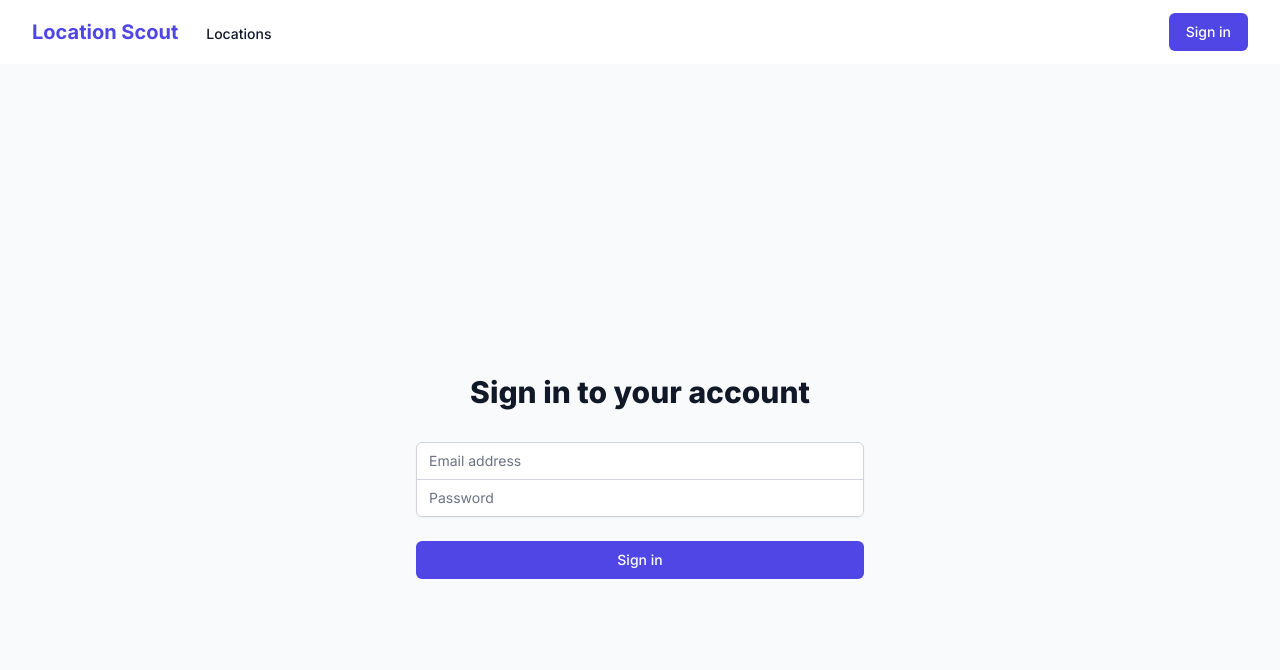
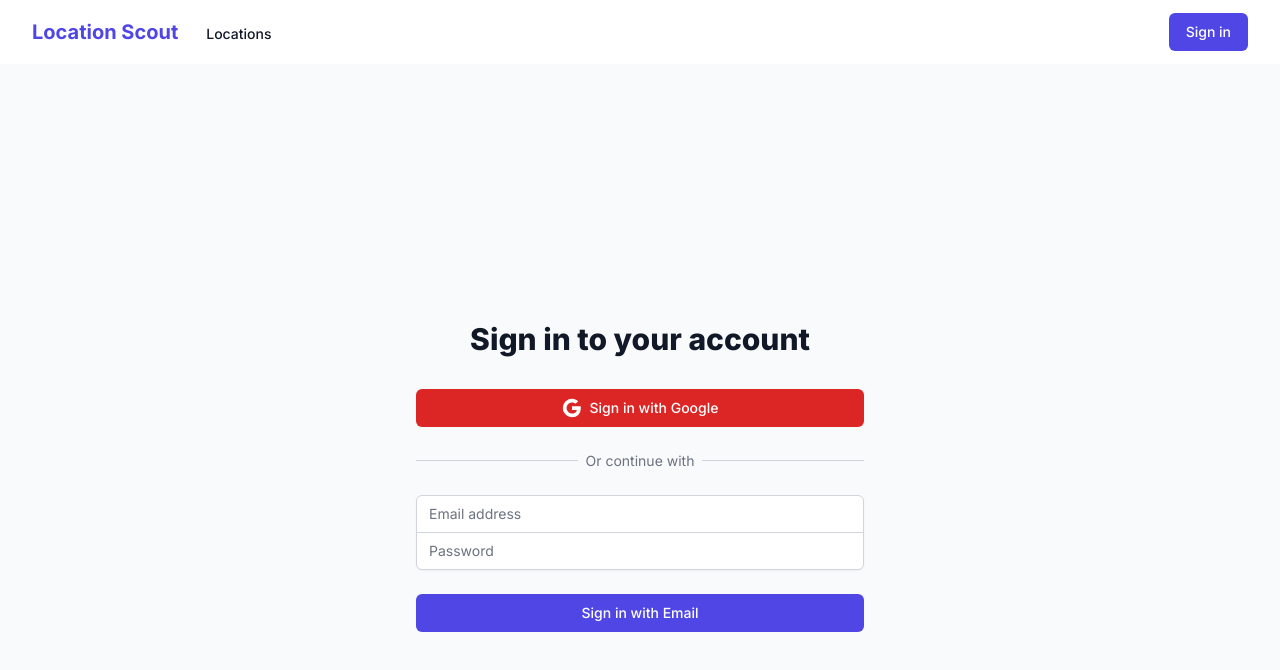
Before and after one commit to GerardShaughnessy/LocationScout, a Next.js app in the folder frontend/: page /auth/signin in a window 1280 px wide. Shown: the top 670 px of the page. Built offline with nearby package versions, Linux system fonts and the light colour scheme; no server answers.

Commit message:
Add Google sign-in button to sign-in page

```diff
--- a/frontend/app/auth/signin/page.tsx
+++ b/frontend/app/auth/signin/page.tsx
@@ -36,6 +36,15 @@
     }
   };
 
+  const handleGoogleSignIn = async () => {
+    try {
+      await signIn('google', { callbackUrl: '/locations' });
+    } catch (err) {
+      console.error('Google sign in error:', err);
+      setError('An error occurred with Google sign in. Please try again.');
+    }
+  };
+
   return (
     <div className="min-h-screen flex items-center justify-center bg-gray-50 py-12 px-4 sm:px-6 lg:px-8">
       <div className="max-w-md w-full space-y-8">
@@ -44,7 +53,42 @@
             Sign in to your account
           </h2>
         </div>
-        <form className="mt-8 space-y-6" onSubmit={handleSubmit}>
+        <div className="mt-8 space-y-6">
+          <button
+            onClick={handleGoogleSignIn}
+            className="w-full flex items-center justify-center px-4 py-2 border border-transparent text-sm font-medium rounded-md text-white bg-red-600 hover:bg-red-700 focus:outline-none focus:ring-2 focus:ring-offset-2 focus:ring-red-500"
+          >
+            <svg className="w-5 h-5 mr-2" viewBox="0 0 24 24">
+              <path
+                fill="currentColor"
+                d="M22.56 12.25c0-.78-.07-1.53-.2-2.25H12v4.26h5.92c-.26 1.37-1.04 2.53-2.21 3.31v2.77h3.57c2.08-1.92 3.28-4.74 3.28-8.09z"
+              />
+              <path
+                fill="currentColor"
+                d="M12 23c2.97 0 5.46-.98 7.28-2.66l-3.57-2.77c-.98.66-2.23 1.06-3.71 1.06-2.86 0-5.29-1.93-6.16-4.53H2.18v2.84C3.99 20.53 7.7 23 12 23z"
+              />
+              <path
+                fill="currentColor"
+                d="M5.84 14.09c-.22-.66-.35-1.36-.35-2.09s.13-1.43.35-2.09V7.07H2.18C1.43 8.55 1 10.22 1 12s.43 3.45 1.18 4.93l2.85-2.22.81-.62z"
+              />
+              <path
+                fill="currentColor"
+                d="M12 5.38c1.62 0 3.06.56 4.21 1.64l3.15-3.15C17.45 2.09 14.97 1 12 1 7.7 1 3.99 3.47 2.18 7.07l3.66 2.84c.87-2.6 3.3-4.53 6.16-4.53z"
+              />
+            </svg>
+            Sign in with Google
+          </button>
+
+          <div className="relative">
+            <div className="absolute inset-0 flex items-center">
+              <div className="w-full border-t border-gray-300" />
+            </div>
+            <div className="relative flex justify-center text-sm">
+              <span className="px-2 bg-gray-50 text-gray-500">Or continue with</span>
+            </div>
+          </div>
+
+          <form className="space-y-6" onSubmit={handleSubmit}>
             <div className="rounded-md shadow-sm -space-y-px">
               <div>
                 <label htmlFor="email" className="sr-only">
@@ -106,12 +150,13 @@
                     Signing in...
                   </div>
                 ) : (
-                'Sign in'
+                  'Sign in with Email'
                 )}
               </button>
             </div>
           </form>
         </div>
       </div>
+    </div>
   );
 }
```
Lines whose indentation alone changed are shown as unchanged.
